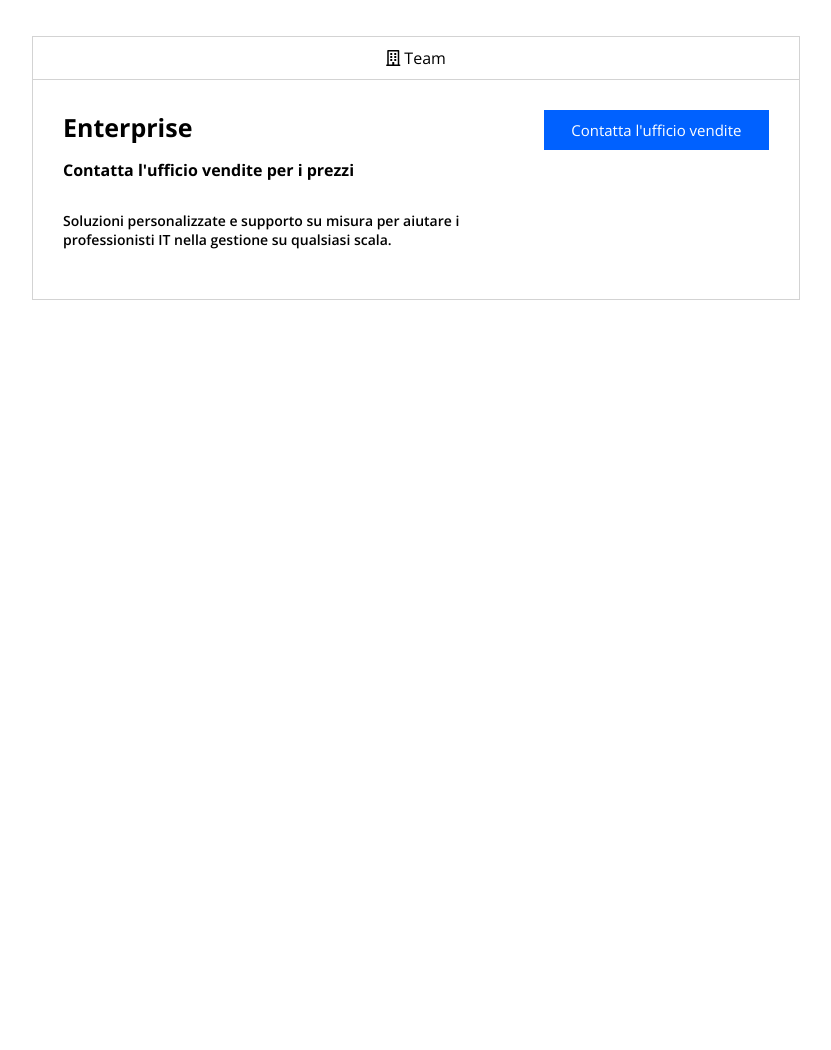
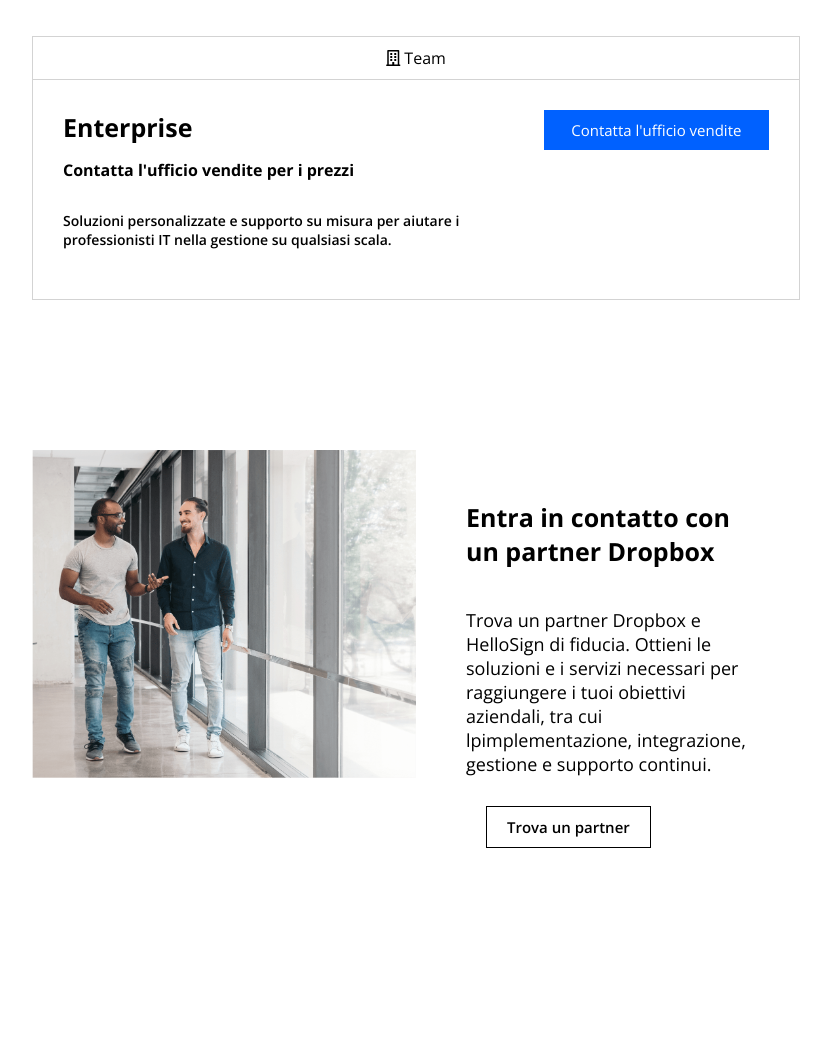
Before and after one commit to AntonioRusso1997/htmlcss-dropbox, a plain HTML site: page index.html in a window 1280 px wide. Shown: the part 2299-3349 px from the top of the page, without its empty margins (224-1055 px from the left). Before the commit the page ends 2599 px from the top, so only its background shows below. Drawn offline with nearby package versions, Linux system fonts and the light colour scheme.

Commit message:
inserimento sezione 3 main

```diff
--- a/css/style.css
+++ b/css/style.css
@@ -328,6 +328,47 @@ h4 {
 }
 
 /* / SEZIONE 2 */
+
+/* SEZIONE 3 */
+
+.section-3 {
+    width: 60%;
+    margin: 0 auto;
+    margin-top: 150px;
+    height: 600px;
+}
+
+.section-3 img {
+    float: left;
+    width: calc(100% / 2);
+}
+
+.partner {
+    float: left;
+    width: calc(100% / 2);
+    padding: 50px;
+}
+
+.partner .col-desc {
+    font-size: 18px;
+    font-weight: 500;
+    margin: 40px 0;
+}
+
+.partner .btn {
+    background-color: transparent;
+    border: 1px solid black;
+    color: black;
+    padding: 10px 20px;
+    font-weight: 600;
+}
+
+.partner .btn:hover {
+    background-color: lightgray;
+}
+
+/* /SEZIONE 3 */
+
 /* /MAIN */
 
 
@@ -339,4 +380,8 @@ h4 {
 .debug .category {
     background-color: yellow;
 }
+
+.debug .section-3 {
+    background-color: lightskyblue;
+}
 /* / DEBUG */
--- a/index.html
+++ b/index.html
@@ -147,6 +147,18 @@
                 <div class="btn">Contatta l'ufficio vendite</div>
             </div>
         </div>
+        <!-- / SECONDA SEZIONE -->
+
+        <!-- TERZA SEZIONE -->
+        <div class="section-3 clearfix">
+            <img src="img/partner.png" alt="Partner DropBox">
+            <div class="partner">
+                <h3>Entra in contatto con un partner Dropbox</h3>
+                <p class="col-desc">Trova un partner Dropbox e HelloSign di fiducia. Ottieni le soluzioni e i servizi necessari per raggiungere i tuoi obiettivi aziendali, tra cui lpimplementazione, integrazione, gestione e supporto continui.</p>
+                <div class="btn">Trova un partner</div>
+            </div>
+        </div>
+        <!-- / TERZA SEZIONE -->
 
     </main>
     <!-- / CONTENUTO PRINCIPALE -->
```
